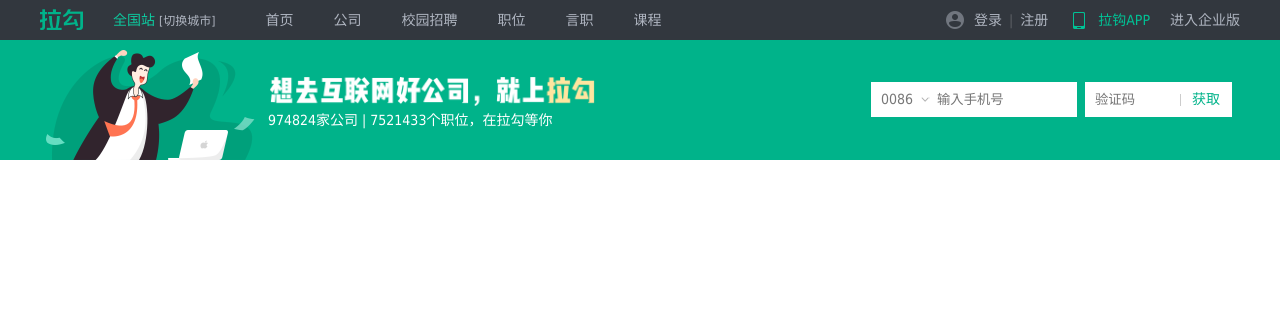
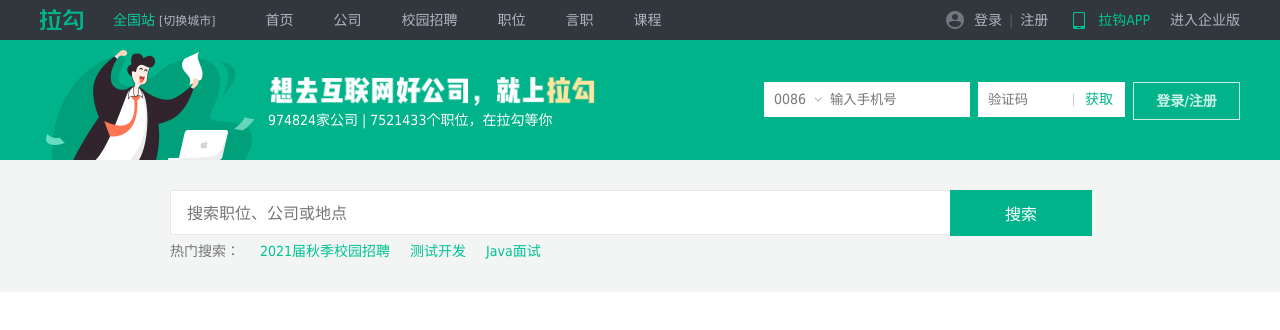
Before and after one commit to Earllp/item, a plain HTML site: page index.html in a window 1280 px wide. Shown: the top 330 px of the page. Drawn offline with Linux system fonts and the light colour scheme.

Commit message:
搜索框完成
搜索框完成

```diff
--- a/css/base.css
+++ b/css/base.css
@@ -55,6 +55,7 @@
     background-color: #fff;
     font: 14px/1.5 Microsoft YaHei, Heiti SC, tahoma, arial, Hiragino Sans GB, "\5B8B\4F53", sans-serif;
     color: #777;
+    height: 2000px;
 }
 
 .hide,
--- a/css/index.css
+++ b/css/index.css
@@ -199,6 +199,71 @@
     height: 12px;
     background-color: #ccc;
     overflow: hidden;
-    /* right: 47px; */
+}
+/* 登录按钮 */
+.bt-login {
+    float: left;
+    border: 1px solid #ccf0e8;
+}
+.bt-login button {
+    width: 105px;
+    height: 33px;
+    color: #ccf0e8;
+    font-weight: 700;
+    font-size: 14px;
+    background-color: #00b38a;
+}
+.bt-login button:hover {
+    background-color: #33c2a4;
+}
+
+/* search 搜索框 */
+.search {
+    height: 132px;
+    padding: 30px 0 28px;
+    background-color: #f2f5f4;
+}
+.search .search-box {
+    position: relative;
+    margin: 0 auto;
+    /* margin-top: 30px; */
+    width: 940px;
+    height: 46px;
 
 }
+.search-form {
+    /* position: static;
+    top: 10px; */
+}
+.search-form input {
+    float: left;
+    border: 1px solid #e8e8e8;
+    border-right: 0;
+    width: 780px;
+    height: 45px;
+    font-size: 16px;
+    padding: 15px 16px 14px;
+}
+.search-form button {
+    width: 142px;
+    height: 46px;
+    font-size: 16px;
+    color: #fff;
+    background-color: #00b38a;   00a57f
+}
+.search-form button:hover {
+    background-color: #00a57f;
+}
+.hotSearch {
+    margin-top: 5px;
+}
+.hotSearch dt,dd{
+    float: left;
+    margin-right: 20px;
+}
+.hotSearch dd a {
+    color: #00C295;
+}
+.hotSearch dd a:hover {
+    text-decoration: underline;
+}
--- a/index.html
+++ b/index.html
@@ -67,6 +67,7 @@
     </div>
     <!-- 头部快捷 完成-->
 
+    <!-- 头部banner 开始 -->
     <div class="top-banner">
         <div class="w">
             <div class="tl">
@@ -88,10 +89,31 @@
                         <input type="text" placeholder="验证码">
                         <div class="huoqv">获取</div>
                     </div>
+                    <div class="bt-login">
+                        <button>登录/注册</button>
+                    </div>
                 </div>
             </div>
         </div>
     </div>
+    <!-- 头部banner end -->
+
+    <!-- 搜索框  search-->
+    <div class="search">
+        <div class="search-box">
+            <form action="" class="search-form">
+                <input type="text" placeholder="搜索职位、公司或地点">
+                <button>搜索</button>
+            </form>
+            <dl class="hotSearch">
+                <dt><a href="#">热门搜索：</a></dt>
+                <dd><a href="#">2021届秋季校园招聘</a></dd>
+                <dd><a href="#">测试开发</a></dd>
+                <dd><a href="#">Java面试</a></dd>
+            </dl>
+        </div>
+    </div>
+
 </body>
 
 </html>
```
